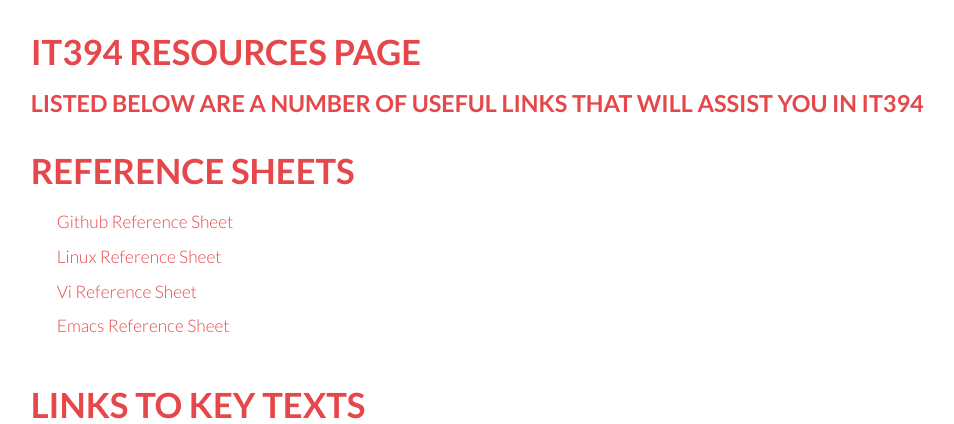
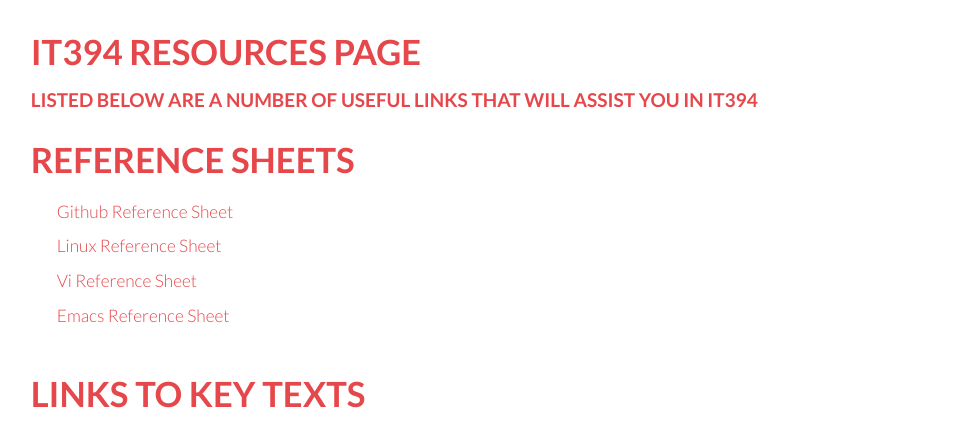
Before and after one commit to wildKoala/it394v2, a Django app: page /resources in a window 1280 px wide. Shown: the part 61-485 px from the top of the page, without its empty margins (61-1015 px from the left). Run offline with Django 3.2, Linux system fonts and the light colour scheme; some libraries are stand-ins or nearby versions.

Commit message:
Adjusts text and links on the Resources Page

```diff
--- a/main_app/templates/resources.html
+++ b/main_app/templates/resources.html
@@ -31,7 +31,7 @@
 
 	<main class="container" role="main">
 	<h1>IT394 Resources Page</h1>
-	<h3>Listed Below are a number of useful links that will assist you in IT394</h3>
+	<h4>Listed Below are a number of useful links that will assist you in IT394</h4>
 	<h1>Reference Sheets</h1>
 	<ul style='width: 25%'>
 				<li><a href="http://www-internal.eecs.usma.edu/courses/it394/resources/github-git-cheat-sheet.pdf">Github Reference Sheet</a></li>
@@ -40,7 +40,7 @@
 				<li><a href="http://www-internal.eecs.usma.edu/courses/it394/resources/emacs.pdf">Emacs Reference Sheet</a></li>
 			</ul>
 	<h1>Links to Key Texts</h1>
-	<ul style='width: 50%'>
+	<ul style='width: 30%'>
 				<li><a href="http://techbus.safaribooksonline.com/book/operating-systems-and-server-administration/virtualization/9780124046276">Cloud Computing (Textbook)</a></li>
 				<li><a href="http://techbus.safaribooksonline.com/book/software-engineering-and-development/patterns/0321127420">Patterns of Enterprise Application Architecture</a></li>
 				<li><a href="http://techbus.safaribooksonline.com/book/software-engineering-and-development/uml/0131489062">Applying UML and Patterns: An Intro to Object-Oriented Analysis and Design and Iterative Development, Third Edition</a></li>
```
